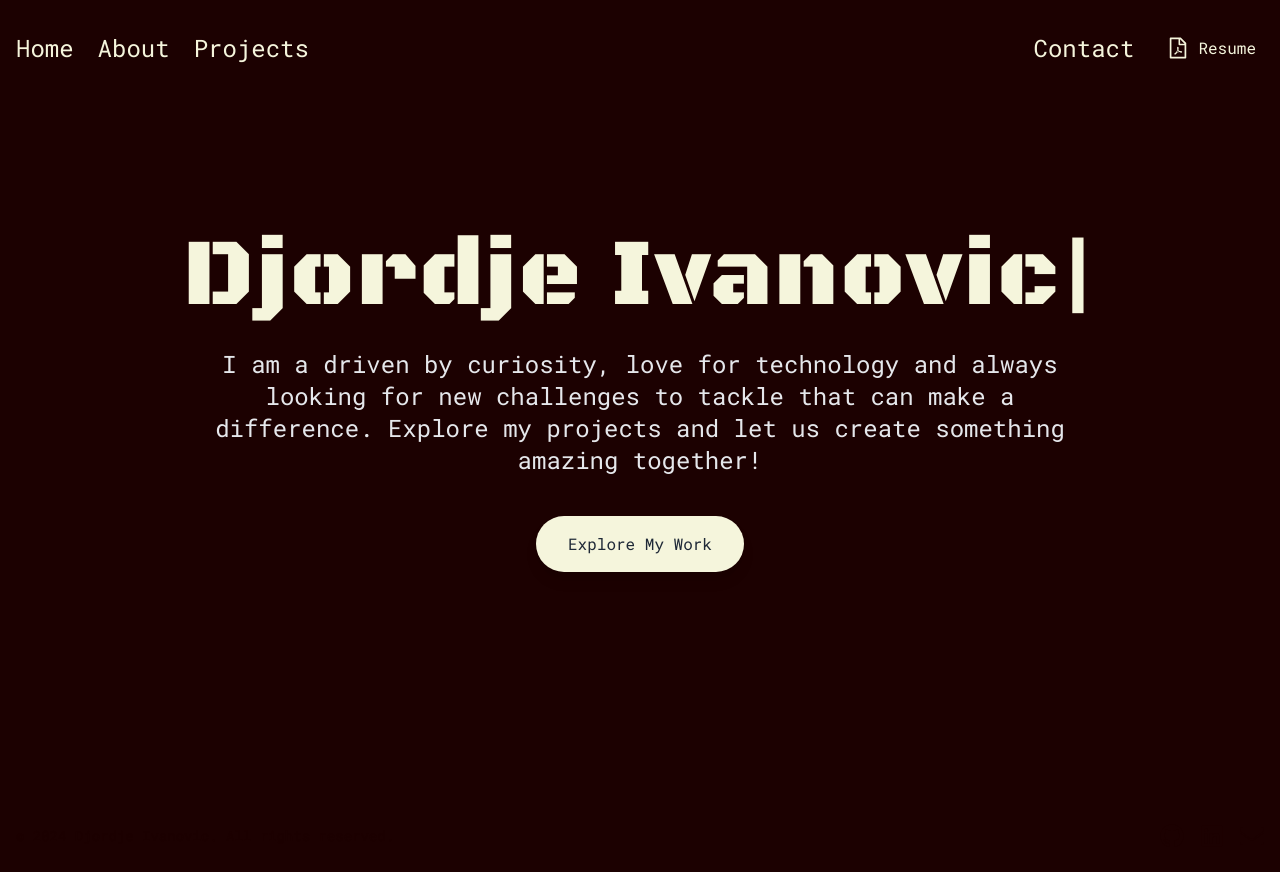
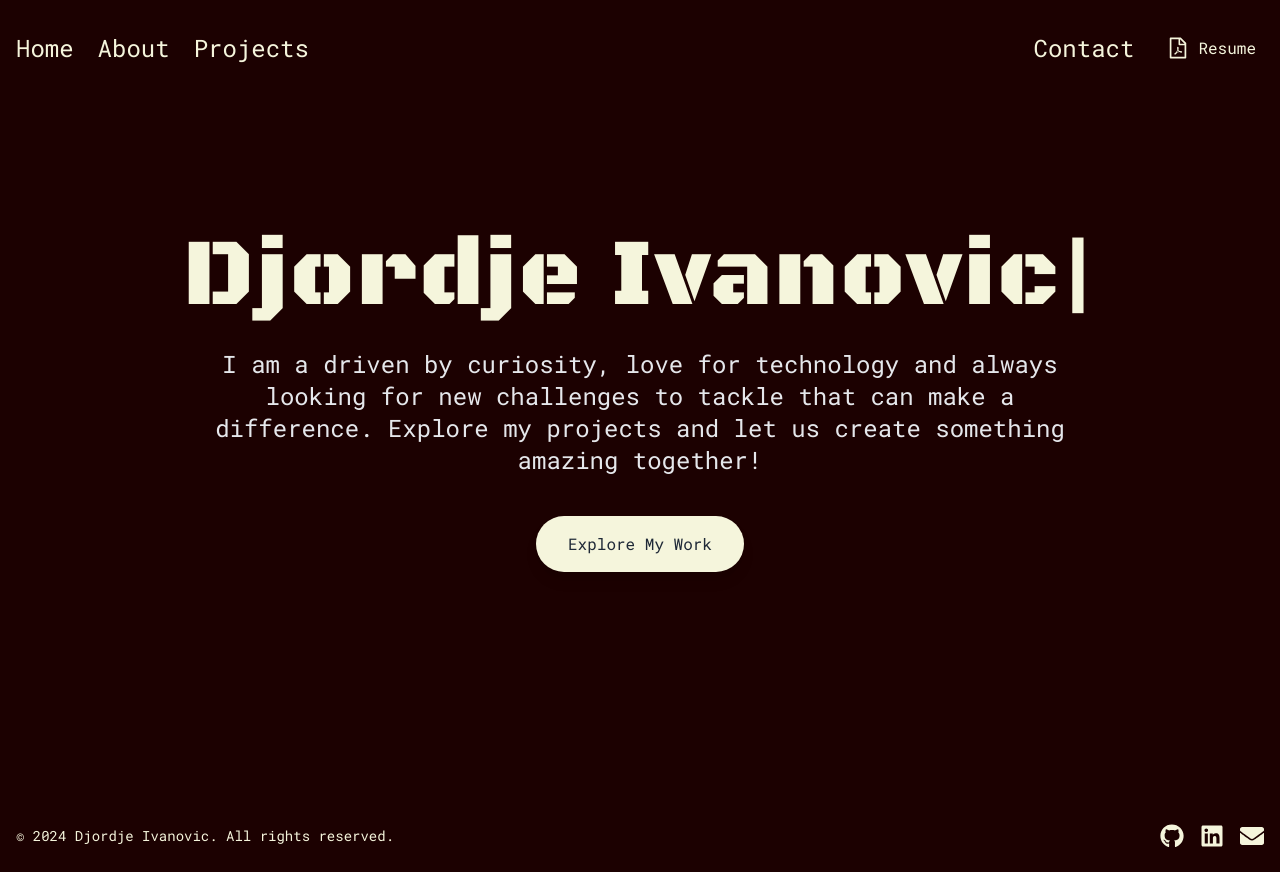
Before and after one commit to djordjeivanovic11/ivanovic, a Next.js app in the folder personal_web/: page / in a window 1280 px wide. Built offline with nearby package versions, Linux system fonts and the light colour scheme.

Commit message:
fixing some bugs

```diff
--- a/personal_web/src/app/layout.tsx
+++ b/personal_web/src/app/layout.tsx
@@ -14,7 +14,7 @@ export const metadata = {
 
 export default function RootLayout({ children }: { children: React.ReactNode }) {
   return (
-    <html lang="en">
+    <html lang="en" className="overflow-hidden bg-[#1c0101]">
       <body className={robotoMono.className}>
         <Navbar />
         {children}
--- a/personal_web/src/components/Footer/Footer.tsx
+++ b/personal_web/src/components/Footer/Footer.tsx
@@ -5,7 +5,7 @@ import { robotoMono } from '@/app/fonts/fonts';
 
 const Footer: React.FC = () => {
   return (
-    <footer className="py-4 sm:py-6 bg-[#1c0101] overflow-hidden">
+    <footer className="py-4 sm:py-6 bg-[#1c0101] overflow-hidden text-[#F5F5DC]">
       <div className="container mx-auto px-4">
         <div className="flex flex-col items-center sm:flex-row sm:justify-between">
           <div className={`text-xs sm:text-sm ${robotoMono.className} mb-4 sm:mb-0 text-center sm:text-left`}>
```
